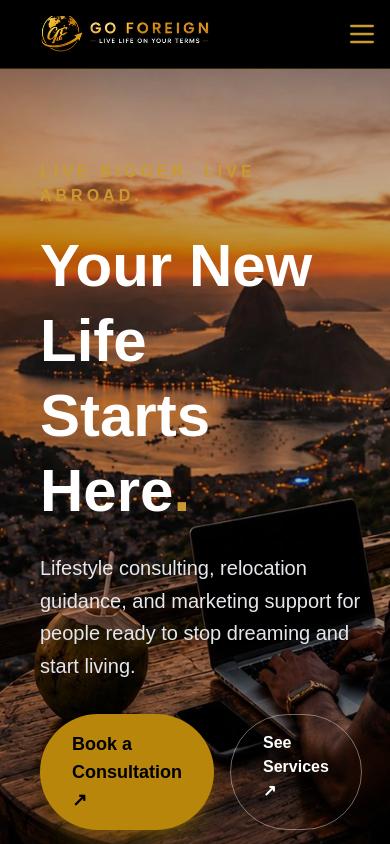
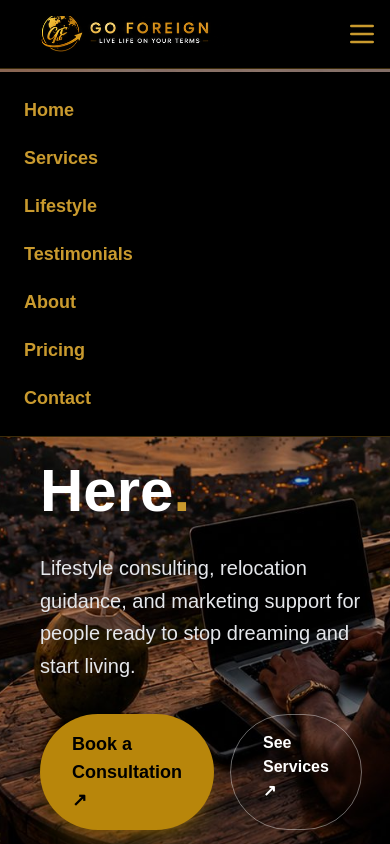
Before and after one commit to kartelwest/goforeign-website, a Next.js app: page / in a window 390 px wide. Both pictures are taken after a click on the button 362 px from the left and 34 px from the top of the page. Shown: the top 844 px of the page. Built offline with nearby package versions, Linux system fonts and the light colour scheme.

Commit message:
Fix mobile header

```diff
--- a/app/page.tsx
+++ b/app/page.tsx
@@ -50,16 +50,31 @@ export default function Home() {
           </svg>
           </button>
 
-
             <a
               href="#contact"
               className="hidden rounded-full bg-[#B8860B] px-6 py-3 font-bold text-black transition-all duration-300 hover:bg-[#D4A017] md:inline-flex"
             >
               Book Consultation
             </a>
+
           </nav>
 
+          {menuOpen && (
+            <div className="fixed top-[72px] left-0 z-40 w-full border-b border-[#3B2B09] bg-black px-6 py-6 md:hidden">
+              <div className="flex flex-col gap-5 text-lg font-semibold text-[#C99A2E]">
+                <a href="#" onClick={() => setMenuOpen(false)}>Home</a>
+                <a href="#services" onClick={() => setMenuOpen(false)}>Services</a>
+                <a href="#lifestyle" onClick={() => setMenuOpen(false)}>Lifestyle</a>
+                <a href="#testimonials" onClick={() => setMenuOpen(false)}>Testimonials</a>
+                <a href="#about" onClick={() => setMenuOpen(false)}>About</a>
+                <a href="#pricing" onClick={() => setMenuOpen(false)}>Pricing</a>
+                <a href="#contact" onClick={() => setMenuOpen(false)}>Contact</a>
+              </div>
+            </div>
+          )}
+
           <section
+
             className="relative flex min-h-screen items-center bg-cover bg-center px-10 pt-24"
             style={{ backgroundImage: "url('/hero-bg.jpeg')" }}
           >
```
Lines whose indentation alone changed are shown as unchanged.
